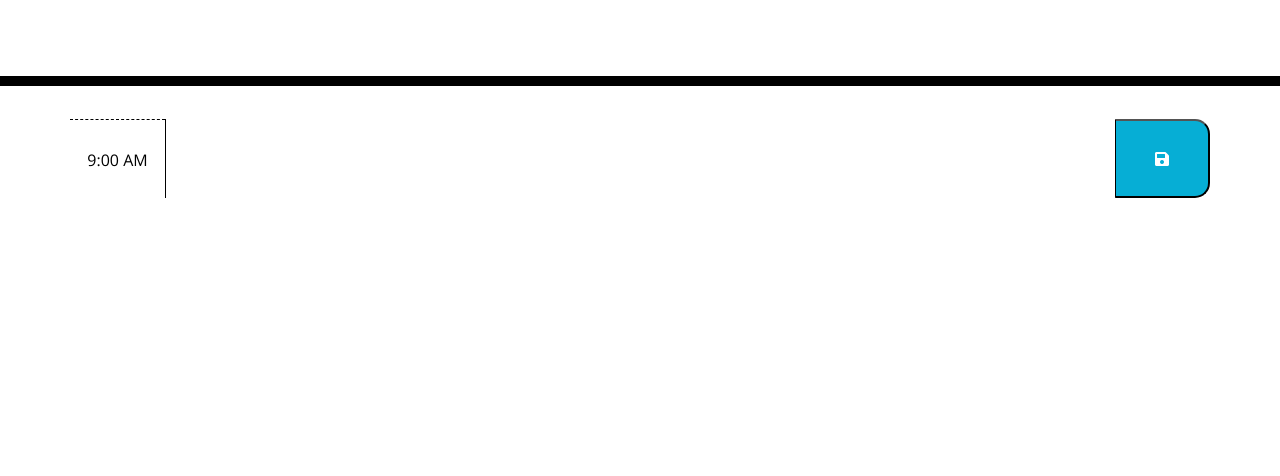
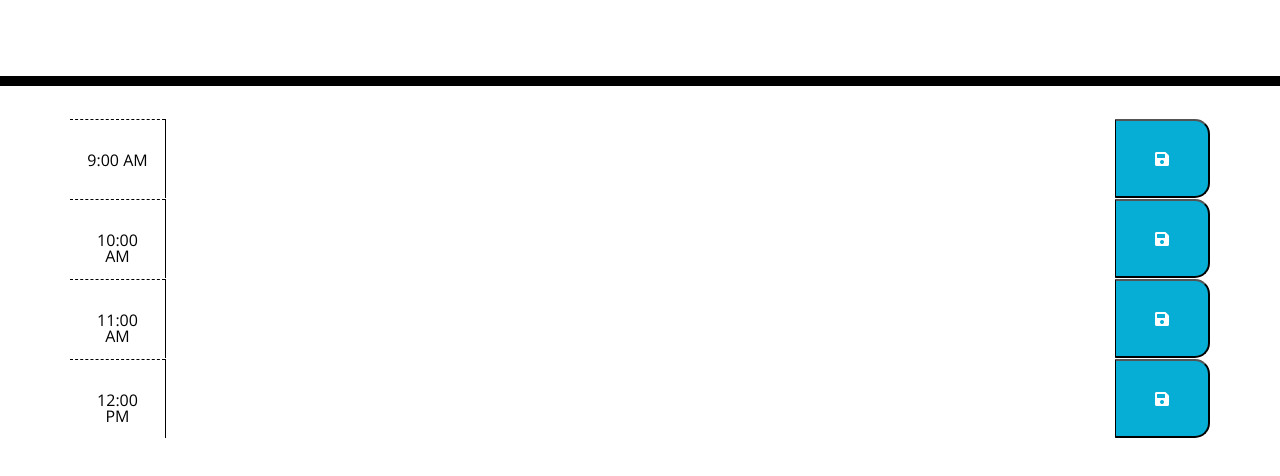
Before and after one commit to adorsey5/work-day-scheduler, a plain HTML site: page index.html in a window 1280 px wide. Shown: the part 182-658 px from the top of the page. Drawn offline with nearby package versions, Linux system fonts and the light colour scheme.

Commit message:
added hours 10-12 and loaded the moment API with some functions and variables

```diff
--- a/assets/js/script.js
+++ b/assets/js/script.js
@@ -0,0 +1,11 @@
+ //From Moment API
+ var currentDay = moment().format("dddd, MMMM DD, YYYY  h:mm a");
+ $("#currentDay").text(currentDay);
+
+ $(document).ready(function () {
+
+    //defined the function
+    function timeTracer(){
+
+        //Generates the current time (from moment library)
+        var currentTime = moment().hour();
--- a/index.html
+++ b/index.html
@@ -37,6 +37,26 @@
         <button class="col-1 saveBtn"><i class="fas fa-save"></i></button>
         </div>
 
+        <div class="row time-block" id="hour10">
+          <div class="col-1 hour">
+            10:00 AM</div>
+          <textarea class="col-10 task-item"></textarea>
+          <button class="col-1 saveBtn"><i class="fas fa-save"></i></button>
+          </div>
+
+         <div class="row time-block" id="hour11">
+          <div class="col-1 hour">
+            11:00 AM</div>
+          <textarea class="col-10 task-item"></textarea>
+          <button class="col-1 saveBtn"><i class="fas fa-save"></i></button>
+         </div>
+
+          <div class="row time-block" id="hour12">
+          <div class="col-1 hour">
+            12:00 PM</div>
+          <textarea class="col-10 task-item"></textarea>
+          <button class="col-1 saveBtn"><i class="fas fa-save"></i></button>
+         </div>
     </div>
 
     <script src="https://code.jquery.com/jquery-3.4.1.min.js"></script>
```
